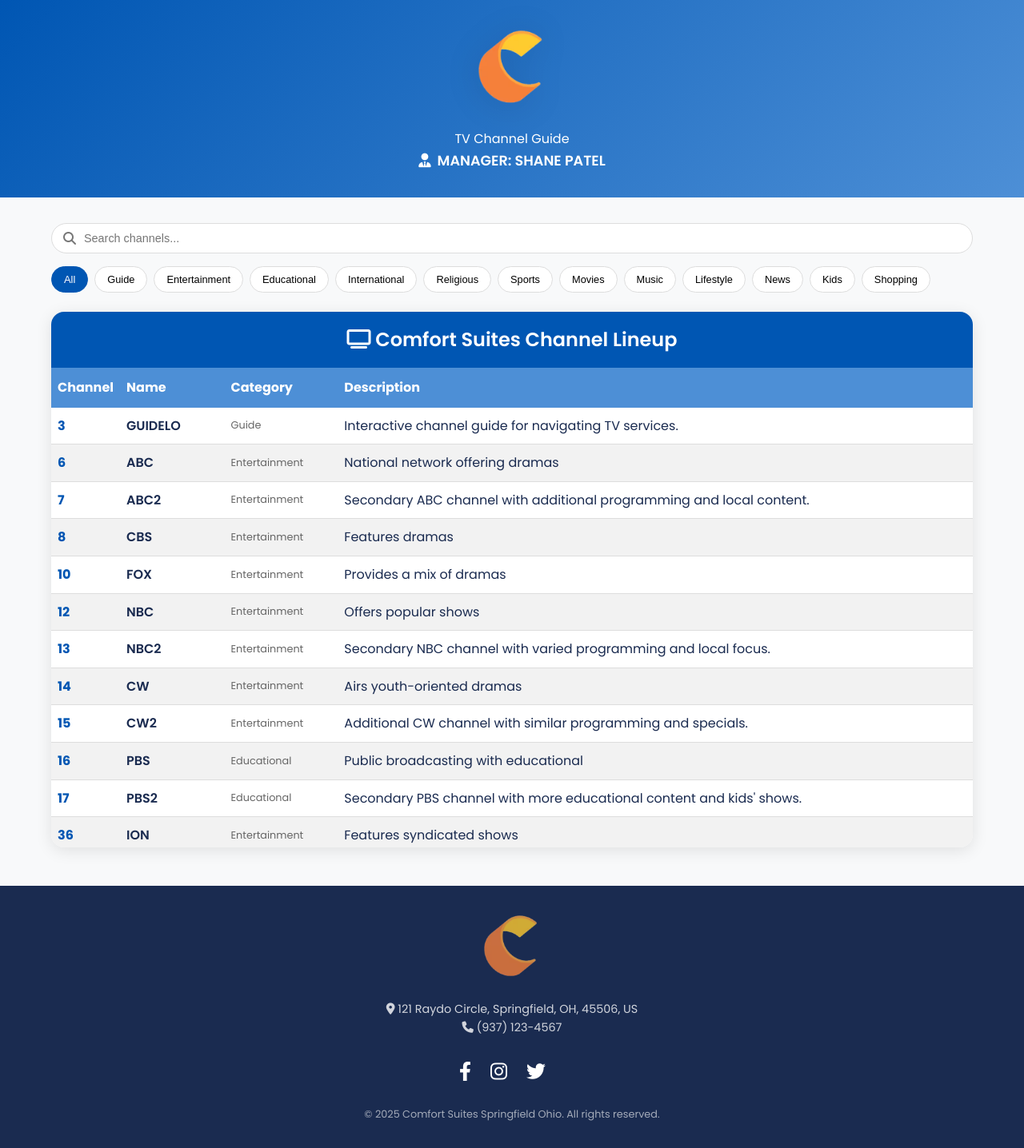
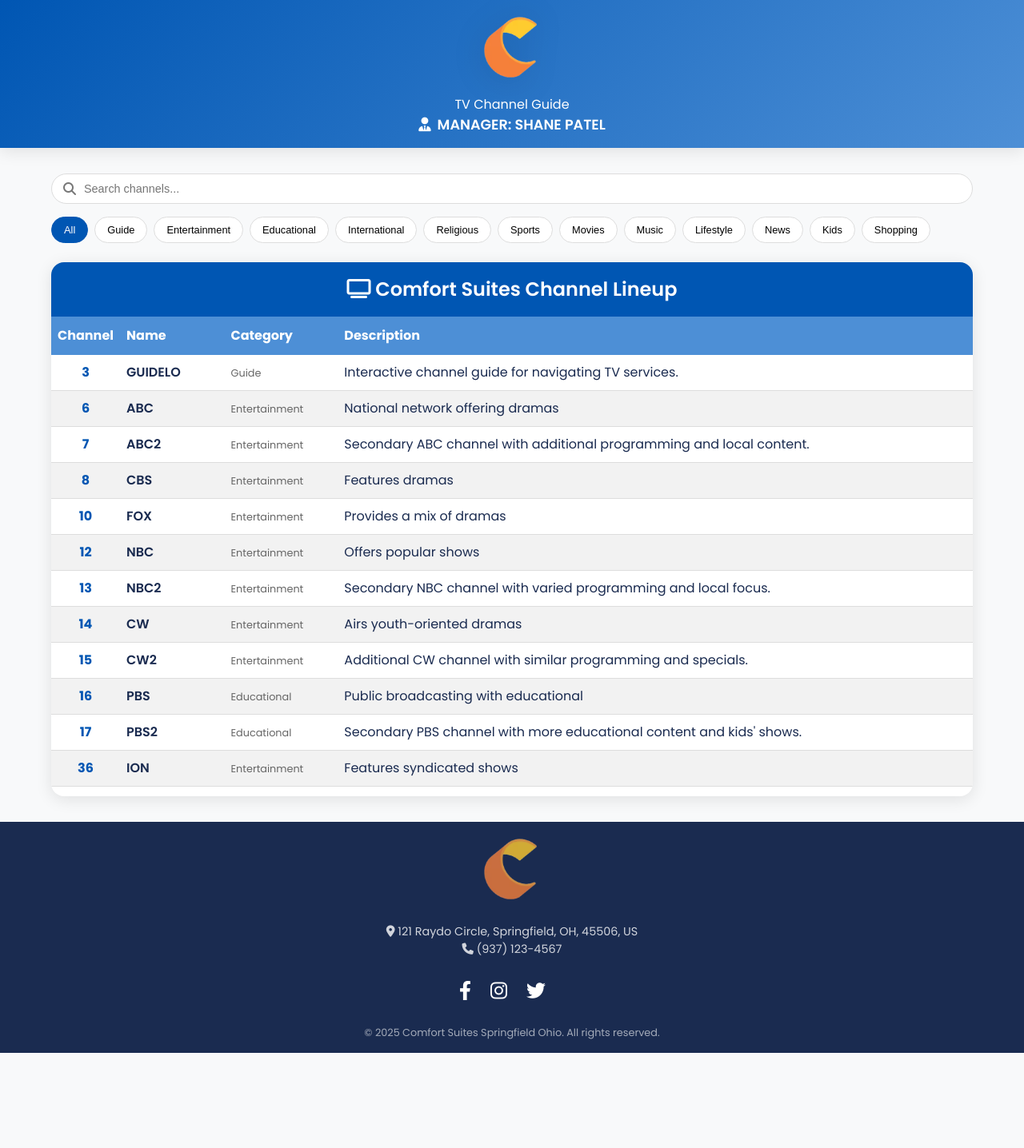
Before and after one commit to Prasanth7029/ChannelGuide, a plain HTML site: page index.html in a window 1280 px wide. Shown: the whole page at 80% size. After the commit the page ends 1317 px from the top, so only its background shows below. Drawn offline with Linux system fonts and the light colour scheme.

Commit message:
updated version of channel guide

```diff
--- a/index.html
+++ b/index.html
@@ -31,24 +31,25 @@
            font-family: 'Poppins', sans-serif;
            background-color: var(--light);
            color: var(--dark);
-            line-height: 1.6;
+           line-height: 1.5;
            overflow-x: hidden;
        }
 
        /* Header styles */
        header {
            text-align: center;
-            padding: 2rem 1rem;
+           padding: 1rem 0.5rem;
            background: linear-gradient(135deg, var(--primary) 0%, var(--primary-light) 100%);
            color: white;
            position: relative;
            overflow: hidden;
+           box-shadow: var(--shadow);
        }
 
        .hotel-logo {
-            width: 120px;
+           width: 100px;
            height: auto;
-            margin-bottom: 1rem;
+           margin-bottom: 0.5rem;
            filter: drop-shadow(var(--shadow));
        }
 
@@ -125,6 +126,7 @@
            font-weight: bold;
            color: var(--primary);
            width: 80px;
+           text-align: center;
        }
 
        .channel-name {
@@ -215,9 +217,9 @@
        footer {
            background: var(--dark);
            color: var(--white);
-            padding: 2rem 1rem;
+           padding: 1rem 0.5rem;
            text-align: center;
-            margin-top: 3rem;
+           margin-top: 2rem;
        }
 
        .footer-content {
@@ -290,7 +292,7 @@
     <div class="search-filter">
         <div class="search-box">
             <i class="fas fa-search"></i>
-            <input type="text" id="searchInput" placeholder="Search channels..." onkeyup="searchChannels()">
+            <label for="searchInput"></label><input type="text" id="searchInput" placeholder="Search channels..." onkeyup="searchChannels()">
         </div>
         <div class="category-filter" id="categoryFilter">
             <!-- Categories will be dynamically generated -->
```
Lines whose indentation alone changed are shown as unchanged.
